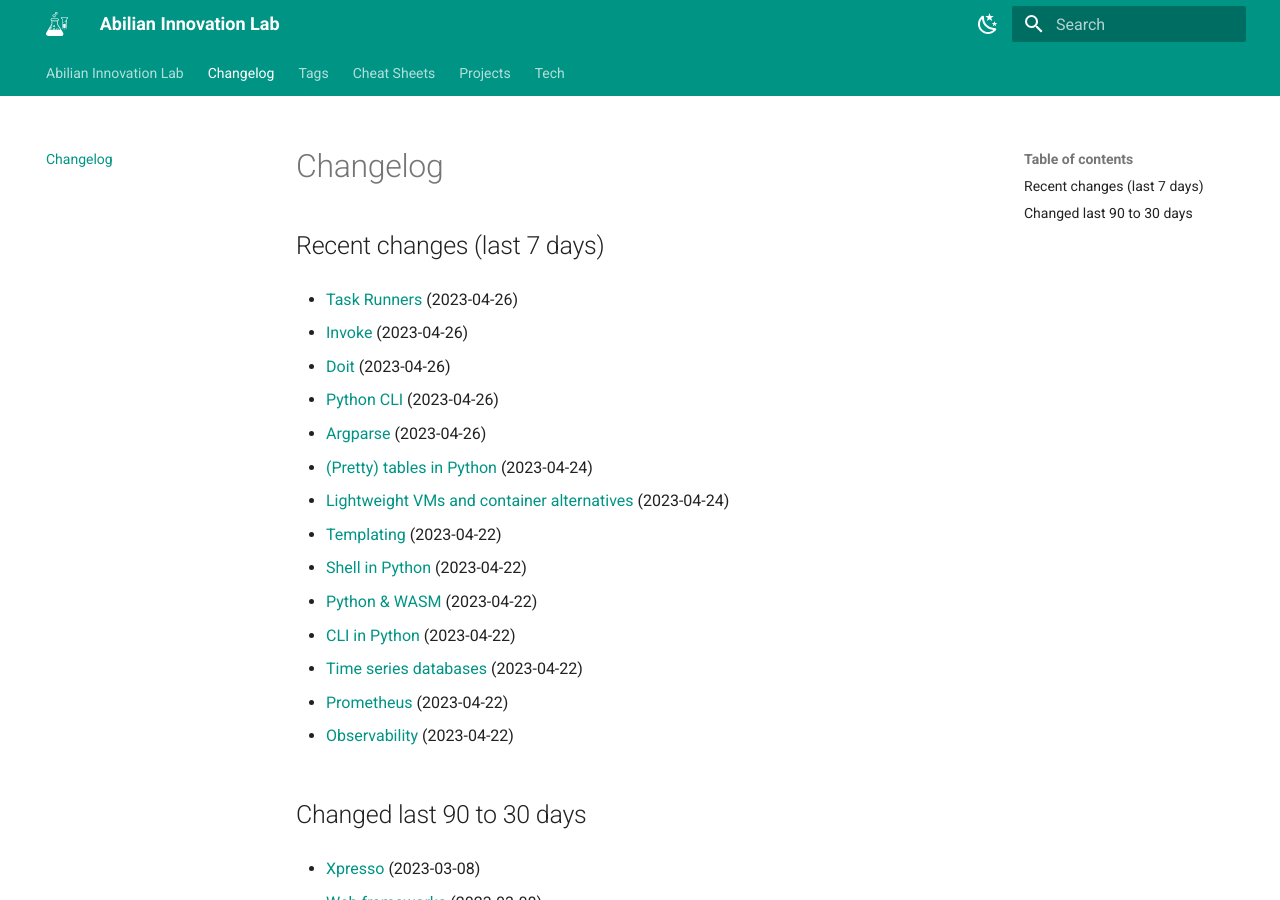
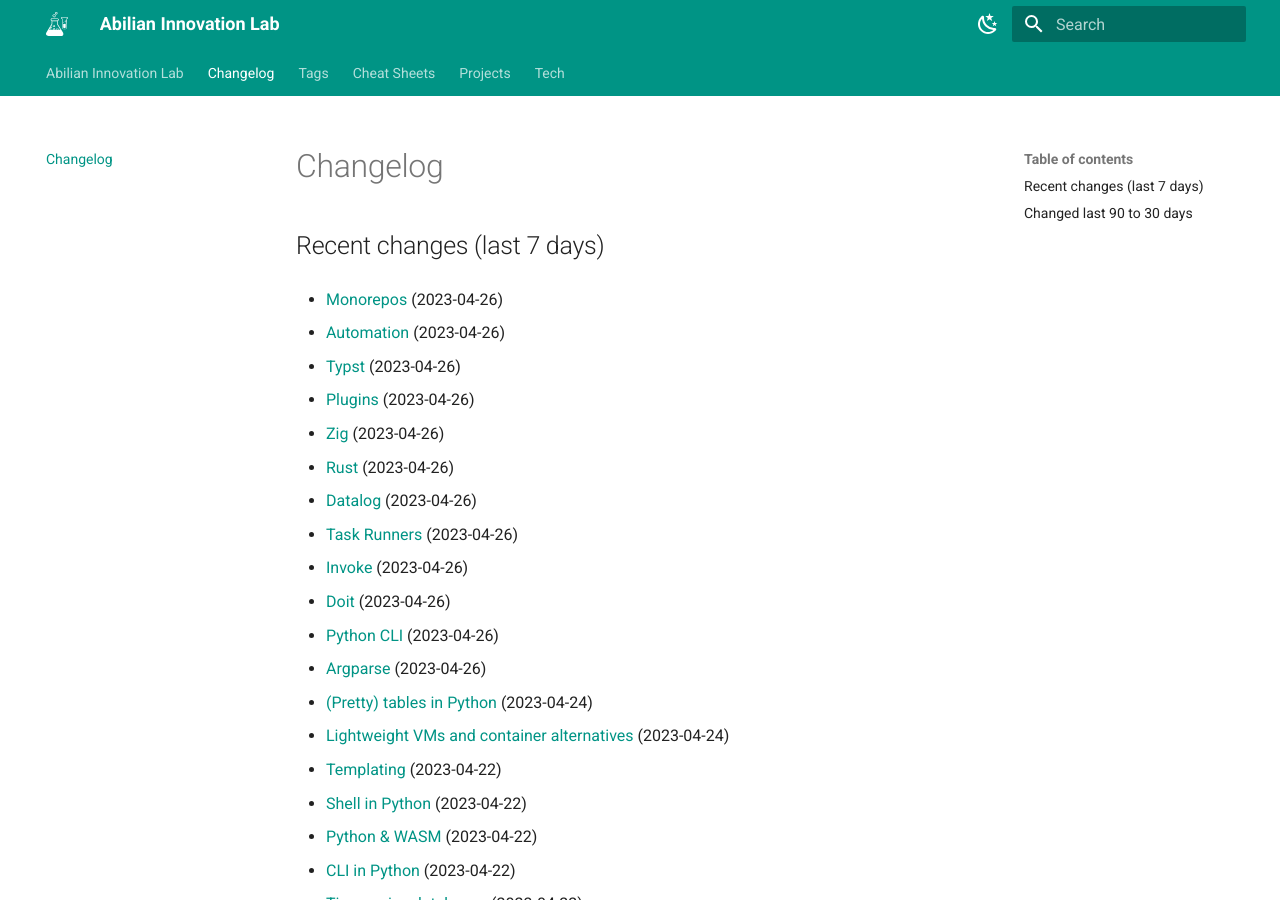
Before and after one commit to abilian/lab.abilian.com, an MkDocs documentation site: the page built from docs/changelog.md, in a window 1280 px wide and 900 px high. Built offline with MkDocs 1.6.1 and Material for MkDocs 9.7.7, drawn with Linux system fonts in a browser that asks for light colours; comment, search, counter and statistics services are not loaded; some of the changed text lies outside the part shown.

Commit message:
Update content

```diff
--- a/docs/changelog.md
+++ b/docs/changelog.md
@@ -1,6 +1,20 @@
 # Changelog
 
 ## Recent changes (last 7 days)
+
+- [Monorepos](/Tech/Tools/Monorepos/) (2023-04-26)
+
+- [Automation](/Tech/Tools/Automation/) (2023-04-26)
+
+- [Typst](/Tech/Text composition/Typst/) (2023-04-26)
+
+- [Plugins](/Tech/Programming techniques/Plugins/) (2023-04-26)
+
+- [Zig](/Tech/Programming languages/Zig/) (2023-04-26)
+
+- [Rust](/Tech/Programming languages/Rust/) (2023-04-26)
+
+- [Datalog](/Tech/Programming languages/Datalog/) (2023-04-26)
 
 - [Task Runners](/Tech/Python/Task runners/Task Runners/) (2023-04-26)
 
```
Also changed, not shown: other parts of docs/changelog.md (+0 -12 lines).
